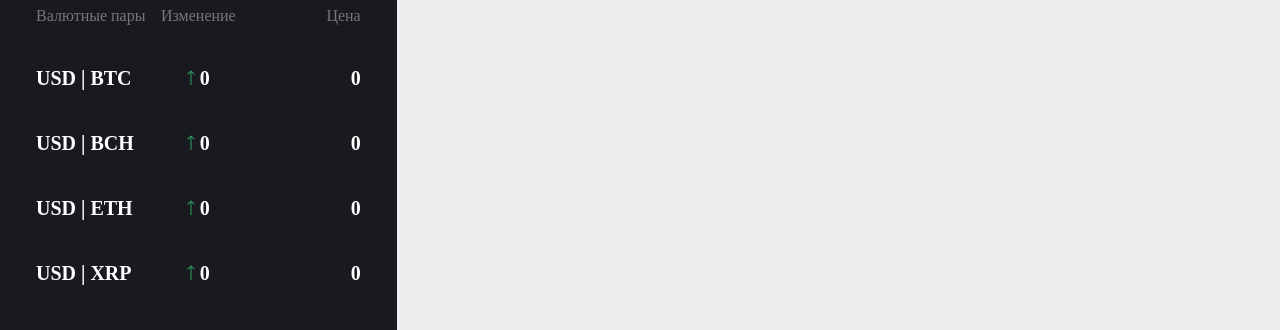
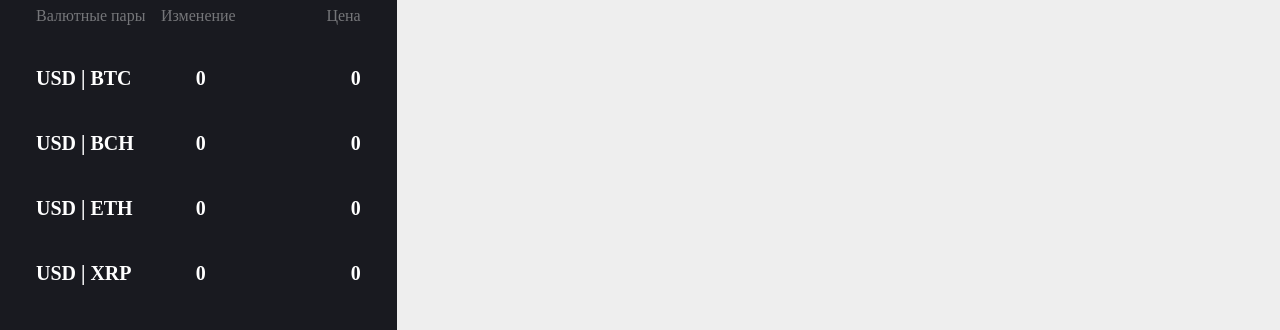
Before and after one commit to DmytroPetrenko/testCrypto, a Vue app: page / in a window 1280 px wide. Shown: the part 154-484 px from the top of the page. Built offline with nearby package versions, Linux system fonts and the light colour scheme; no server answers; a web font is replaced by a local one.

Commit message:
some fixes of table

```diff
--- a/src/components/Dashboard.vue
+++ b/src/components/Dashboard.vue
@@ -56,28 +56,28 @@ export default {
 					value: ["USD", "BTC"],
 					price: 0,
 					changedPercentPerDay: 0,
-					imgSrc: require("../assets/imgs/arrow_up.svg"),
+					imgSrc: "",
 				},
 				{
 					id: 1,
 					value: ["USD", "BCH"],
 					price: 0,
 					changedPercentPerDay: 0,
-					imgSrc: require("../assets/imgs/arrow_up.svg"),
+					imgSrc: "",
 				},
 				{
 					id: 2,
 					value: ["USD", "ETH"],
 					price: 0,
 					changedPercentPerDay: 0,
-					imgSrc: require("../assets/imgs/arrow_up.svg"),
+					imgSrc: "",
 				},
 				{
 					id: 3,
 					value: ["USD", "XRP"],
 					price: 0,
 					changedPercentPerDay: 0,
-					imgSrc: require("../assets/imgs/arrow_up.svg"),
+					imgSrc: "",
 				},
 			],
 		}
@@ -93,6 +93,8 @@ export default {
 		currencyPairsImgChanger: function (pair) {
 			if (pair.changedPercentPerDay > 0) {
 				pair.imgSrc = require("../assets/imgs/arrow_up.svg")
+			} else if (pair.changedPercentPerDay == 0) {
+				pair.imgSrc = ""
 			} else {
 				pair.imgSrc = require("../assets/imgs/arrow_down.svg")
 			}
```
